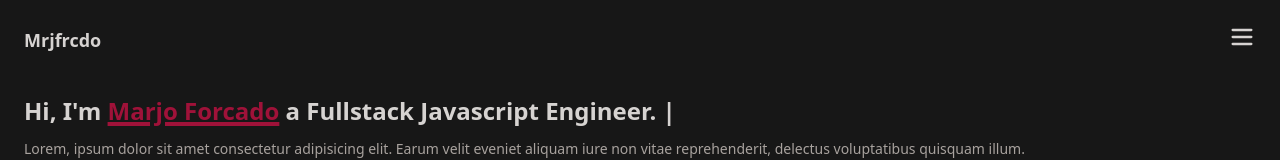
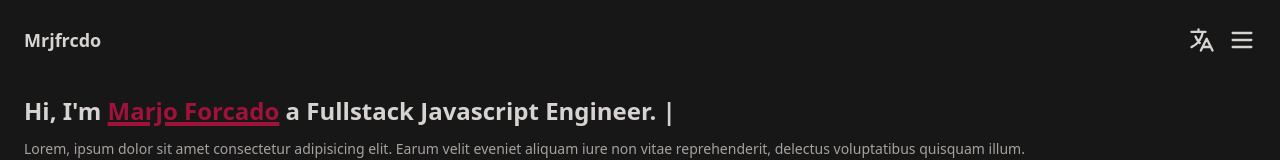
Before and after one commit to marjoforcado/mrjfrcdo, a Next.js app: page / in a window 1280 px wide. Shown: the top 160 px of the page. Built offline with nearby package versions, Linux system fonts and the light colour scheme.

Commit message:
Add translation icon

```diff
--- a/ui/components/Navbar/Navbar.tsx
+++ b/ui/components/Navbar/Navbar.tsx
@@ -24,10 +24,26 @@ const Navbar = () => {
           <div className={styles["content"]}>
             <h1 className={styles["brand"]}>Mrjfrcdo</h1>
             <div className={styles["items-right"]}>
+              <button>
+                <svg
+                  xmlns="http://www.w3.org/2000/svg"
+                  className={styles["icons"]}
+                  fill="none"
+                  viewBox="0 0 24 24"
+                  stroke="currentColor"
+                >
+                  <path
+                    strokeLinecap="round"
+                    strokeLinejoin="round"
+                    strokeWidth={2}
+                    d="M3 5h12M9 3v2m1.048 9.5A18.022 18.022 0 016.412 9m6.088 9h7M11 21l5-10 5 10M12.751 5C11.783 10.77 8.07 15.61 3 18.129"
+                  />
+                </svg>
+              </button>
               <button onClick={() => setIsDropdownToggled((prev) => !prev)}>
                 <svg
                   xmlns="http://www.w3.org/2000/svg"
-                  className={styles["toggle"]}
+                  className={styles["icons"]}
                   fill="none"
                   viewBox="0 0 24 24"
                   stroke="currentColor"
--- a/ui/components/Navbar/styles.module.scss
+++ b/ui/components/Navbar/styles.module.scss
@@ -18,7 +18,7 @@
   }
 }
 
-.toggle {
+.icons {
   @apply text-stone-300 h-7 w-7;
 }
 
@@ -29,3 +29,7 @@
     @apply h-[calc(theme(height.screen)_-_theme(height.20))];
   }
 }
+
+.items-right {
+  @apply flex items-center gap-3;
+}
```
